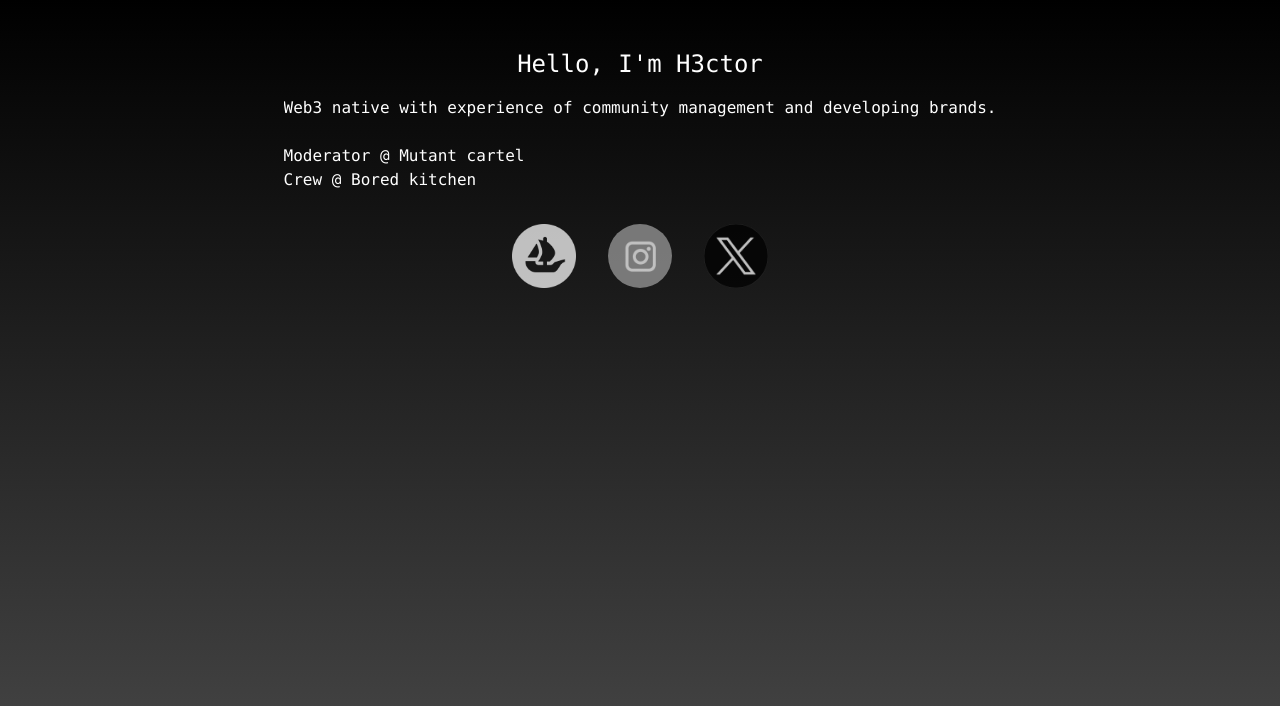
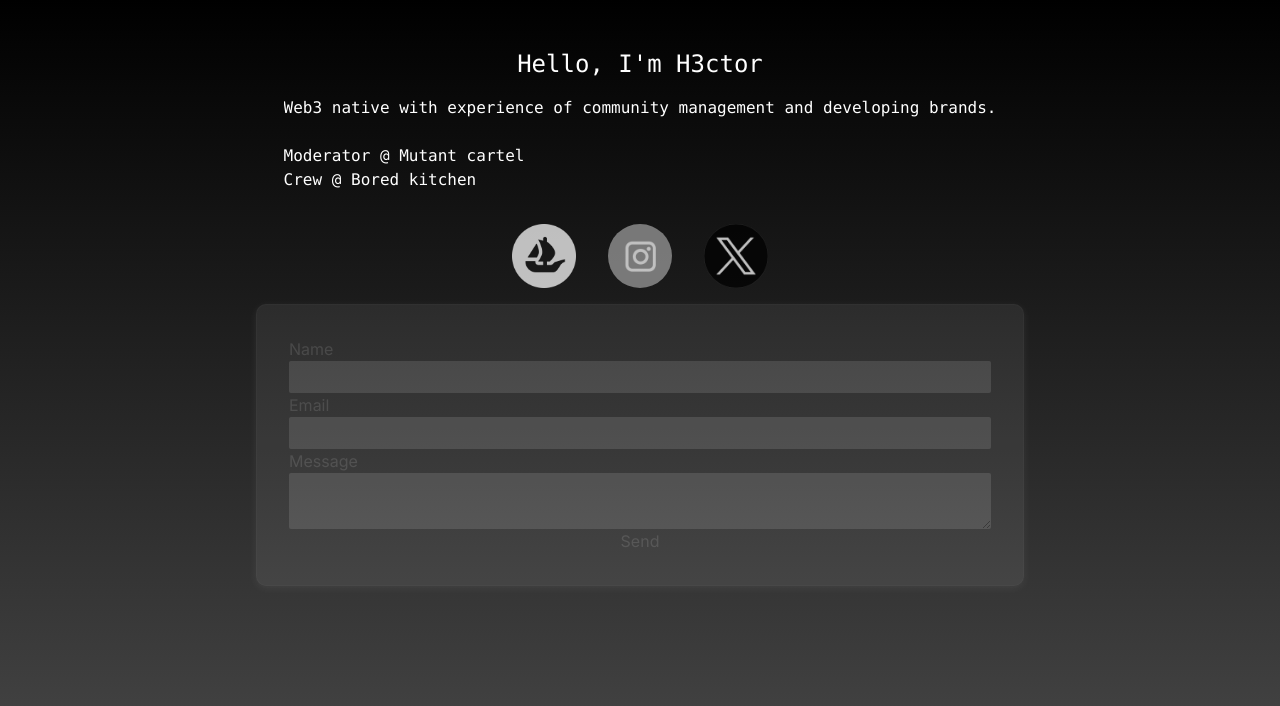
Before and after one commit to allanheremi/h3ctor, a Next.js app: page / in a window 1280 px wide. Shown: the top 706 px of the page. Built offline with nearby package versions, Linux system fonts and the light colour scheme.

Commit message:
WIP: email form

```diff
--- a/app/Contact.tsx
+++ b/app/Contact.tsx
@@ -4,9 +4,10 @@ type Props = {};
 
 const Contact = (props: Props) => {
   return (
+    <>
       <div>
         <ul className="flex justify-center gap-8">
-        <li className='hover:translate-y-[-8%] duration-500'>
+          <li className="hover:translate-y-[-8%] duration-500">
             <a href="https://opensea.io/h3ctorvault" target="_blank">
               <img
                 src="/opensea.png"
@@ -16,8 +17,8 @@ const Contact = (props: Props) => {
             </a>
           </li>
 
-        <li className='hover:translate-y-[-8%] duration-500'>
-          <a href="https://www.instagram.com/h3ctor.eth/" target='_blank'>
+          <li className="hover:translate-y-[-8%] duration-500">
+            <a href="https://www.instagram.com/h3ctor.eth/" target="_blank">
               <img
                 src="/insta.png"
                 alt="instagram"
@@ -26,7 +27,7 @@ const Contact = (props: Props) => {
             </a>
           </li>
 
-        <li className='hover:translate-y-[-8%] duration-500'>
+          <li className="hover:translate-y-[-8%] duration-500">
             <a href="https://twitter.com/h3ctor_eth" target="_blank">
               <img
                 src="/twitter.png"
@@ -37,6 +38,22 @@ const Contact = (props: Props) => {
           </li>
         </ul>
       </div>
+
+      <div className='w-screen flex justify-center py-4 transparent4s'>
+        <div className='w-[80%] md:w-[60%]'>
+        <form className="flex flex-col justify-center morphism p-8">
+          <input type="hidden" name="contact_number"  />
+          <label>Name</label>
+          <input type="text" name="user_name" className='rounded-sm text-black px-2 py-1' />
+          <label>Email</label>
+          <input type="email" name="user_email" className='rounded-sm text-black px-2 py-1' />
+          <label>Message</label>
+          <textarea name="message" className='rounded-sm text-black px-2 py-1'></textarea>
+          <input type="submit" value="Send"  />
+        </form>
+        </div>
+      </div>
+    </>
   );
 };
 
--- a/app/globals.css
+++ b/app/globals.css
@@ -23,9 +23,14 @@
   opacity: 0;
 }
 
+.transparent4s {
+  animation: fade 4s ease-in 4s forwards;
+  opacity: 0;
+}
+
 @keyframes fade {
   0% {
-   opacity: 0;
+    opacity: 0;
   }
   100% {
     opacity: 1;
@@ -43,34 +48,17 @@ body {
   width: 100%;
   height: 100%;
   overflow: hidden;
-  background: #24C6DC;
+  background: #24c6dc;
   background: -webkit-linear-gradient(to bottom, #000000, rgb(73, 73, 73));
   background: linear-gradient(to bottom, #000000, rgb(73, 73, 73));
   z-index: -1;
 }
 
-.box div {
-  position: absolute;
-  width: 60px;
-  height: 60px;
-  background-color: transparent;
-  opacity: 1;
-  transition: transform 10s linear, opacity 10s linear;
-  -webkit-transition: -webkit-transform 10s linear, opacity 10s linear;
-
+.morphism {
+  background: rgba(255, 255, 255, 0.4);
+  box-shadow: 0 2px 8px 0 rgba(255, 255, 255, 0.37);
+  backdrop-filter: blur(10px);
+  -webkit-backdrop-filter: blur(10px);
+  border-radius: 10px;
+  border: 1px solid rgba(255, 255, 255, 0.18);
 }
-
-
-
-@keyframes animate {
-  0% {
-    transform: scale(0) translateY(-90px) rotate(360deg);
-    opacity: 1;
-  }
-
-  100% {
-    transform: scale(1.3) translateY(-90px) rotate(-180deg);
-    border-radius: 50%;
-    opacity: 0;
-  }
-}
--- a/app/page.tsx
+++ b/app/page.tsx
@@ -5,12 +5,9 @@ export default function Home() {
   return (
     <>
       <div className="wrapper">
-        <div className="box">
-
-        </div>
+        <Hero />
+        <Contact />
       </div>
-      <Hero />
-      <Contact />
     </>
   );
 }
```
Lines whose indentation alone changed are shown as unchanged.
